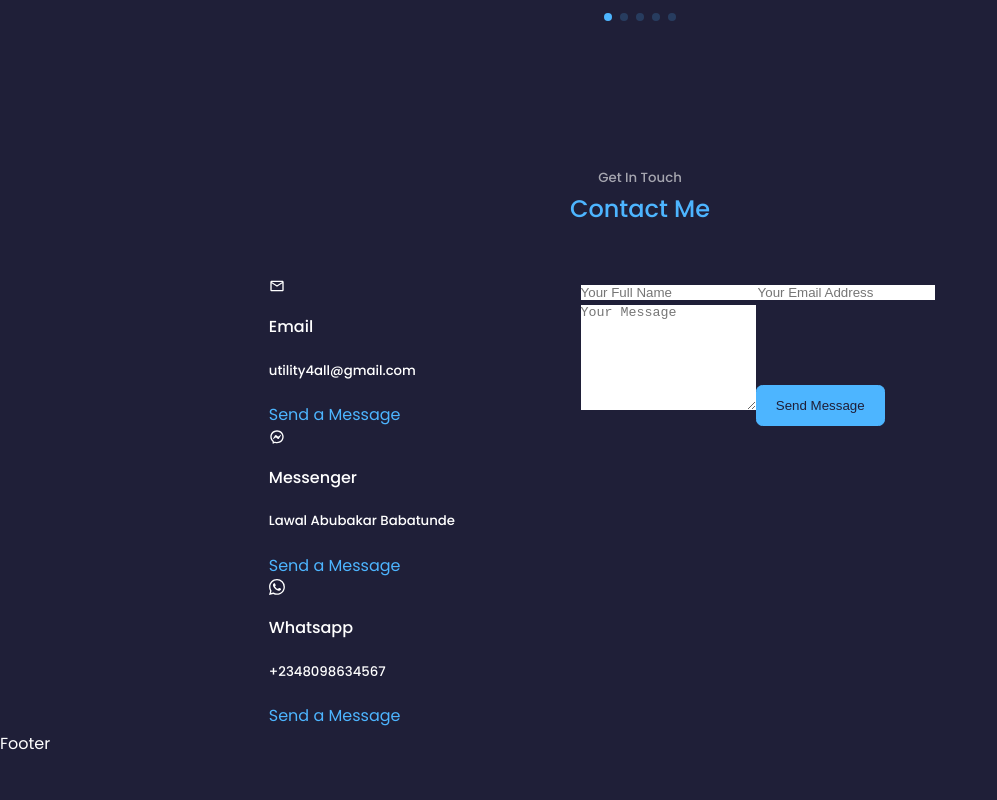
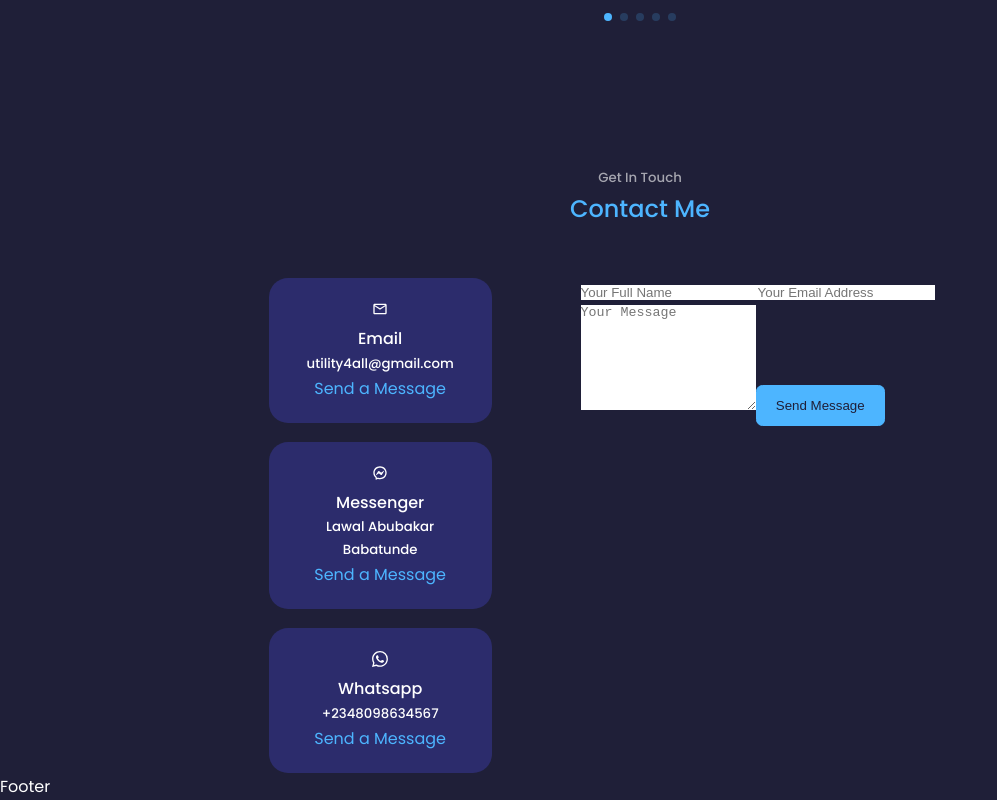
Before and after one commit to Utilitycoder/Learning-Reactjs, a React (Create React App) app in the folder portfolio-website/: page / in a window 1280 px wide. Shown: the part 4579-5379 px from the top of the page, without its empty margins (0-997 px from the left). Before the commit the page ends 5336 px from the top, so only its background shows below. Built offline with nearby package versions, Linux system fonts and the light colour scheme.

Commit message:
Update contact style

```diff
--- a/portfolio-website/src/components/contact/contact.css
+++ b/portfolio-website/src/components/contact/contact.css
@@ -5,8 +5,26 @@
     gap: 12%;
 }
 
-.contact_option {
+.contact_options {
     display: flex;
     flex-direction: column;
     gap: 1.2rem;
 }
+
+.contact_option {
+    background: var(--color-bg-variant);
+    padding: 1.2rem;
+    border-radius: 1.2rem;
+    text-align: center;
+    border: 1px solid transparent;
+    transition: var(--transition);
+}
+
+.contact_option:hover {
+    background: transparent;
+    border-color: var(--color-primary-variant);
+}
+
+.contact_option-icon {
+
+}
--- a/portfolio-website/src/components/contact/contact.jsx
+++ b/portfolio-website/src/components/contact/contact.jsx
@@ -12,19 +12,19 @@ const contact = () => {
       <div className="container contact_container">
         <div className="contact_options">
         <article className="contact_option">
-          <MdOutlineEmail />
+          <MdOutlineEmail className="contact_option-icon"/>
           <h4>Email</h4>
           <h5>utility4all@gmail.com</h5>
           <a href="mailto:utility4all@gmail.com" target="_blank" rel="nonreferrer">Send a Message</a>
         </article>
         <article className="contact_option">
-          <RiMessengerLine />
+          <RiMessengerLine className="contact_option-icon"/>
           <h4>Messenger</h4>
           <h5>Lawal Abubakar Babatunde</h5>
           <a href="https://m.me/lawal.abubakr" target="_blank" rel="nonreferrer">Send a Message</a>
         </article>
         <article className="contact_option">
-          <BsWhatsapp />
+          <BsWhatsapp className="contact_option-icon"/>
           <h4>Whatsapp</h4>
           <h5>+2348098634567</h5>
           <a href="https://api.whatsapp.com/send?phone=+2348062702016" target="_blank" rel="nonreferrer">Send a Message</a>
```
